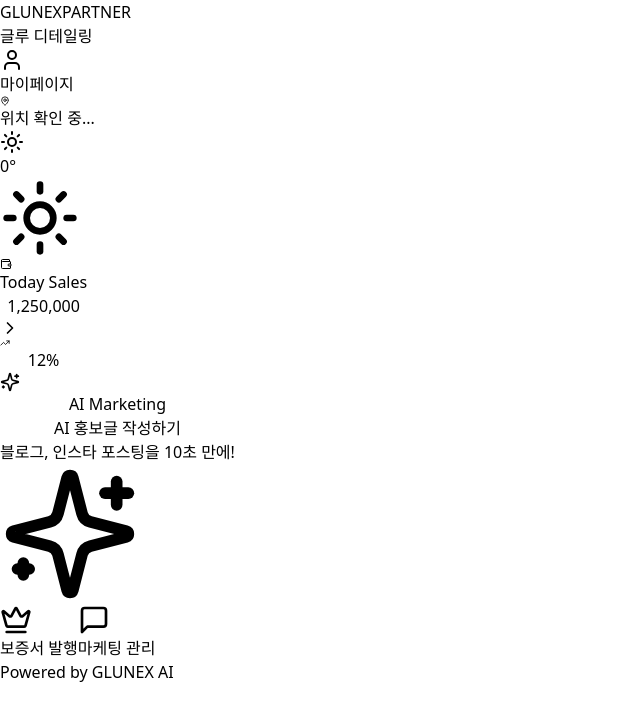
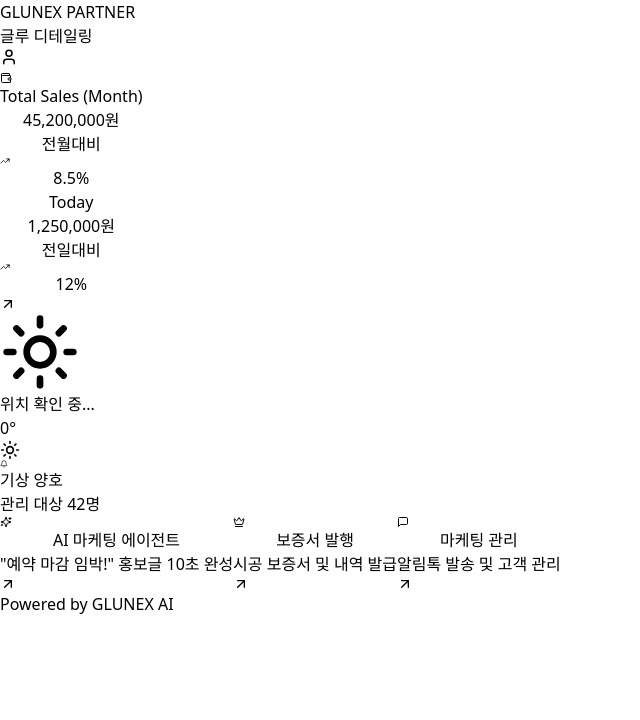
Before and after one commit to owuwan/glunex-app, a React (Vite) app: page / in a window 1280 px wide. Shown: the top 720 px of the page, without its empty margins (0-640 px from the left). Built offline with nearby package versions, Linux system fonts and the light colour scheme; no server answers.

Commit message:
디자인 복구 및 날씨 연동 완료

```diff
--- a/src/pages/Dashboard.jsx
+++ b/src/pages/Dashboard.jsx
@@ -1,6 +1,6 @@
 import React, { useState, useEffect } from 'react';
 import { useNavigate } from 'react-router-dom';
-import { User, Crown, MessageSquare, ChevronRight, CloudRain, Sun, TrendingUp, Sparkles, Loader2, MapPin, Wallet } from 'lucide-react';
+import { User, Crown, MessageSquare, ChevronRight, CloudRain, Sun, TrendingUp, Sparkles, Loader2, MapPin, Wallet, Bell, ArrowUpRight } from 'lucide-react';
 // 파이어베이스 도구
 import { auth, db } from '../firebase';
 import { doc, getDoc } from 'firebase/firestore';
@@ -18,13 +18,16 @@
     rain: 0,
     status: 'clear', // clear, rain
     region: '위치 확인 중...',
+    targetCustomers: 42,
     loading: true
   });
 
   // 매출 데이터 (화면 바인딩용 데이터 객체)
   const salesData = {
+    total: 45200000,
+    totalGrowth: 8.5,
     today: 1250000,
-    monthTotal: 45200000
+    todayGrowth: 12
   };
 
   // 1. 유저 정보 및 날씨 데이터 가져오기
@@ -64,7 +67,7 @@
       // API 키가 없을 경우 (안전 장치)
       if (!API_KEY) {
         console.warn("날씨 API 키가 설정되지 않았습니다.");
-        setWeather({ temp: 20, rain: 0, status: 'clear', region: regionName, loading: false });
+        setWeather({ temp: 20, rain: 0, status: 'clear', region: regionName, targetCustomers: 42, loading: false });
         return;
       }
 
@@ -85,6 +88,7 @@
           rain: rainAmount,
           status: isRain ? 'rainy' : 'clear',
           region: regionName,
+          targetCustomers: isRain ? 45 : 12, // 비 오면 타겟 고객 증가 (예시 로직)
           loading: false
         });
       } else {
@@ -98,147 +102,231 @@
   };
 
   return (
-    <div className="flex flex-col h-full bg-slate-100 font-noto animate-fade-in overflow-hidden">
+    <div className="flex flex-col h-full w-full bg-[#F8F9FB] text-slate-800 font-sans overflow-hidden max-w-md mx-auto shadow-2xl relative animate-fade-in">
 
-      {/* 1. [상단 화이트 박스] 브랜드, 프로필, 현황 카드 */}
-      <div className="bg-white px-8 pt-10 pb-8 rounded-b-[2.5rem] shadow-sm z-10">
+      {/* 배경 그래픽 효과 */}
+      <div className="absolute inset-0 z-0 pointer-events-none">
+         <div className="absolute top-[-10%] left-[-10%] w-[60%] h-[40%] bg-blue-100/40 rounded-full blur-[80px]" />
+         <div className="absolute bottom-[-10%] right-[-10%] w-[60%] h-[40%] bg-slate-200/50 rounded-full blur-[80px]" />
+      </div>
 
-        {/* 헤더: 로고 및 마이페이지 */}
-        <div className="flex justify-between items-center mb-8">
+      {/* [헤더 영역] 상호명 및 마이페이지 */}
+      <div className="relative px-6 pt-10 pb-4 z-10 flex justify-between items-center shrink-0">
         <div>
-            <div className="flex items-center gap-1 mb-1.5">
-              <span className="text-[11px] font-black text-[#D4AF37] uppercase tracking-wider">GLUNEX</span>
-              <span className="text-[11px] font-black text-slate-900 uppercase tracking-wider">PARTNER</span>
+          <div className="flex items-center gap-2 mb-1">
+            <span className="w-1.5 h-1.5 bg-[#D4AF37] rounded-full" />
+            <span className="text-[10px] font-bold text-slate-500 tracking-widest uppercase">
+              GLUNEX PARTNER
+            </span>
           </div>
-            <h2 className="text-3xl font-black text-slate-900 leading-tight tracking-tight">
+          <h2 className="text-2xl font-black text-slate-900 tracking-tight">
             {loadingUser ? '로딩중...' : (userName || '글루 디테일링')}
           </h2>
         </div>
+
         <button
           onClick={() => navigate('/mypage')}
-            className="flex flex-col items-center gap-1 group"
+          className="p-2.5 bg-white rounded-full border border-slate-200 shadow-sm active:scale-95 transition-all hover:bg-slate-50"
         >
-            <div className="w-12 h-12 bg-slate-50 rounded-2xl flex items-center justify-center text-slate-400 border border-slate-100 group-active:scale-95 transition-all shadow-sm">
-              <User size={24} />
-            </div>
-            <span className="text-[9px] font-bold text-slate-400 uppercase">마이페이지</span>
+          <User size={18} className="text-slate-600" />
         </button>
       </div>
 
-        {/* 상단 현황 카드 그리드 (날씨 & 매출) */}
-        <div className="grid grid-cols-5 gap-4">
+      {/* [메인 컨텐츠 영역] */}
+      <div className="flex-1 flex flex-col px-5 pb-6 gap-3 z-10 min-h-0">
 
-          {/* (1) 날씨 카드: 실시간 데이터 연동 */}
-          <div className="col-span-2 bg-slate-800 rounded-[2rem] p-5 text-white relative overflow-hidden flex flex-col justify-center min-h-[110px]">
+        {/* 상단 블록: 매출(Left) + 날씨(Right) */}
+        <div className="flex gap-3 h-[32%] shrink-0">
+
+          {/* 매출 카드 (Total & Today) -> 클릭 시 /sales 이동 */}
+          <button
+            onClick={() => navigate('/sales')}
+            className="flex-[1.8] bg-white rounded-2xl p-5 border border-slate-200 shadow-sm relative overflow-hidden group active:scale-[0.98] transition-all flex flex-col justify-between text-left"
+          >
+            {/* 1. Total Sales (월 매출) */}
+            <div className="relative z-10 w-full">
+              <div className="flex items-center gap-1.5 mb-0.5">
+                <div className="p-1 rounded bg-slate-100 text-slate-500">
+                  <Wallet size={12} />
+                </div>
+                <span className="text-[10px] font-bold text-slate-500 uppercase tracking-wide">
+                  Total Sales (Month)
+                </span>
+              </div>
+
+              <div className="flex items-baseline gap-1 mb-0.5">
+                <span className="text-2xl font-black text-slate-900 tracking-tighter leading-none">
+                  {salesData.total.toLocaleString()}
+                </span>
+                <span className="text-sm font-bold text-slate-400">원</span>
+              </div>
+
+              {/* 전월대비 */}
+              <div className="flex items-center gap-2">
+                <span className="text-[10px] font-medium text-slate-400">전월대비</span>
+                <div className="bg-red-50 text-red-500 text-[10px] px-1.5 py-0.5 rounded font-bold flex items-center gap-0.5">
+                   <TrendingUp size={10} /> {salesData.totalGrowth}%
+                </div>
+              </div>
+            </div>
+
+            {/* 구분선 */}
+            <div className="w-full h-px bg-slate-100 my-1" />
+
+            {/* 2. Today Sales (일 매출) */}
+            <div className="relative z-10 w-full">
+              <span className="text-[10px] font-bold text-blue-600 uppercase tracking-wide flex items-center gap-1 mb-0.5">
+                 Today
+              </span>
+
+              <div className="flex items-baseline gap-1 mb-0.5">
+                <span className="text-xl font-black text-slate-800 tracking-tighter">
+                  {salesData.today.toLocaleString()}
+                </span>
+                <span className="text-xs font-bold text-slate-400">원</span>
+              </div>
+
+              {/* 전일대비 */}
+              <div className="flex items-center gap-2">
+                <span className="text-[10px] font-medium text-slate-400">전일대비</span>
+                <div className="bg-red-50 text-red-500 text-[10px] px-1.5 py-0.5 rounded font-bold flex items-center gap-0.5">
+                   <TrendingUp size={10} /> {salesData.todayGrowth}%
+                </div>
+              </div>
+            </div>
+
+            {/* 호버 효과 아이콘 */}
+            <div className="absolute right-3 top-3 opacity-0 group-hover:opacity-100 transition-opacity text-slate-300">
+               <ArrowUpRight size={16} />
+            </div>
+          </button>
+
+          {/* 날씨 카드 (비소식 알림 연동) */}
+          <div className="flex-1 bg-white rounded-2xl p-4 border border-slate-200 shadow-sm relative overflow-hidden flex flex-col items-center justify-between gap-1 group hover:border-blue-200 transition-colors">
+             {/* 배경 아이콘 (날씨 상태에 따라 변경) */}
+             {weather.status === 'rainy' ? (
+                <CloudRain size={80} className="absolute -right-6 -bottom-6 text-blue-50 opacity-50 rotate-12 group-hover:scale-110 transition-transform" />
+             ) : (
+                <Sun size={80} className="absolute -right-6 -bottom-6 text-amber-50 opacity-50 rotate-12 group-hover:scale-110 transition-transform" />
+             )}
+
+             <div className="w-full flex flex-col items-center z-10 mt-1">
+                <div className="text-[10px] font-medium text-slate-400 mb-1">
+                  {weather.loading ? '위치 확인 중...' : weather.region}
+                </div>
+                <div className="flex items-center gap-2">
                    {weather.loading ? (
-              <div className="flex flex-col items-center justify-center h-full gap-2 text-slate-400">
-                <Loader2 size={20} className="animate-spin" />
-                <span className="text-[10px]">날씨 확인중</span>
-              </div>
+                     <Loader2 className="animate-spin text-slate-400" size={24} />
                    ) : (
                      <>
-                <p className="text-[10px] font-bold text-slate-400 mb-2 flex items-center gap-1">
-                  <MapPin size={10} /> {weather.region}
-                </p>
-                <div className="flex items-center gap-2 relative z-10">
-                  {weather.status === 'rainy' ? (
-                    <CloudRain size={24} className="text-blue-400" />
-                  ) : (
-                    <Sun size={24} className="text-amber-400" />
-                  )}
-                  <span className="text-3xl font-black italic tracking-tighter">{weather.temp}°</span>
-                </div>
-                {/* 배경 장식 아이콘 */}
-                {weather.status === 'rainy' ? (
-                  <CloudRain size={80} className="absolute right-[-15px] bottom-[-15px] opacity-10" />
-                ) : (
-                  <Sun size={80} className="absolute right-[-15px] bottom-[-15px] opacity-10" />
-                )}
-                {/* 강수량 표시 (비 올 때만) */}
-                {weather.rain > 0 && (
-                  <span className="absolute top-4 right-4 text-[9px] text-blue-300 font-bold bg-blue-900/50 px-1.5 py-0.5 rounded-md">
-                    {weather.rain}mm
-                  </span>
-                )}
+                        <div className="text-3xl font-black text-slate-800 leading-none tracking-tight">{weather.temp}°</div>
+                        {weather.status === 'rainy' ? <CloudRain size={20} className="text-blue-500" /> : <Sun size={20} className="text-amber-500" />}
                      </>
                    )}
                 </div>
-
-          {/* (2) 매출 카드: 페이지 이동 연동 */}
-          <button
-            onClick={() => navigate('/sales')}
-            className="col-span-3 bg-white rounded-[2rem] p-5 shadow-sm border border-slate-100 text-left active:scale-95 transition-all flex flex-col justify-center min-h-[110px] relative overflow-hidden"
-          >
-            <div className="flex items-center gap-1.5 mb-2">
-              <div className="p-1 rounded-md bg-blue-50 text-blue-600">
-                <Wallet size={12} />
-              </div>
-              <p className="text-[10px] font-black text-slate-400 uppercase tracking-tight">Today Sales</p>
              </div>
 
-            <div className="flex items-center justify-between relative z-10">
-              <span className="text-2xl font-black text-slate-900 tracking-tighter">
-                {salesData.today.toLocaleString()}
+             {/* 비소식 관리 대상 알림 (데이터 바인딩) */}
+             <div className="z-10 w-full">
+               <div className={`border rounded-lg p-2 flex flex-col items-center text-center ${weather.status === 'rainy' ? 'bg-blue-50 border-blue-100' : 'bg-slate-50 border-slate-100'}`}>
+                 <div className="flex items-center gap-1 mb-0.5">
+                   <Bell size={8} className={weather.status === 'rainy' ? "text-blue-600 fill-blue-600" : "text-slate-400"} />
+                   <span className={`text-[9px] font-bold ${weather.status === 'rainy' ? 'text-blue-600' : 'text-slate-500'}`}>
+                     {weather.status === 'rainy' ? '비소식 알림' : '기상 양호'}
                    </span>
-              <ChevronRight size={20} className="text-slate-300" />
                  </div>
-
-            {/* 전일 대비 상승 표시 (데코레이션) */}
-            <div className="absolute right-4 bottom-4 flex items-center gap-1 text-[9px] font-bold text-red-500 bg-red-50 px-1.5 py-0.5 rounded-full">
-              <TrendingUp size={10} /> 12%
+                 <span className="text-[10px] font-black text-slate-700 tracking-tight">
+                   관리 대상 <span className={`underline decoration-2 ${weather.status === 'rainy' ? 'text-blue-600' : 'text-slate-600'}`}>{weather.targetCustomers}명</span>
+                 </span>
                </div>
-          </button>
+             </div>
           </div>
         </div>
 
-      {/* 2. [하단 그레이 박스 영역] 기능 실행 버튼들 */}
-      <div className="flex-1 px-6 pt-6 pb-6 space-y-4 overflow-y-auto flex flex-col">
+        {/* 하단 액션 버튼 3개 */}
+        <div className="flex-1 flex flex-col gap-3 min-h-0">
 
-        {/* AI 홍보글 배너 */}
+          {/* AI 마케팅 에이전트 -> /creator 이동 */}
           <button
              onClick={() => navigate('/creator')}
-          className="w-full bg-gradient-to-br from-blue-600 to-indigo-700 rounded-[2.5rem] p-8 text-white shadow-xl shadow-blue-200/50 relative overflow-hidden text-left active:scale-95 transition-all"
+             className="flex-1 bg-gradient-to-r from-indigo-50 to-white rounded-2xl border border-indigo-100 p-5 flex items-center justify-between relative overflow-hidden group active:scale-[0.98] transition-all shadow-sm hover:shadow-md"
           >
-          <div className="relative z-10">
-            <div className="flex items-center gap-2 mb-3">
-              <div className="bg-white/20 p-2 rounded-xl backdrop-blur-md">
-                <Sparkles size={20} className="text-white" />
+             <div className="absolute left-0 top-0 w-1 h-full bg-indigo-500" />
+             <div className="flex flex-col items-start z-10 pl-2">
+                <div className="flex items-center gap-2 mb-1">
+                   <div className="p-1 rounded bg-indigo-100 text-indigo-600">
+                     <Sparkles size={12} className="fill-indigo-600" />
                    </div>
-              <span className="text-[11px] font-black text-blue-100 uppercase tracking-widest">AI Marketing</span>
+                   {/* [유지] 글자 크기 키움 */}
+                   <span className="text-base font-black text-indigo-900">AI 마케팅 에이전트</span>
                 </div>
-            <p className="text-2xl font-black mb-1.5">AI 홍보글 작성하기</p>
-            <p className="text-xs text-blue-100 opacity-90 font-medium">블로그, 인스타 포스팅을 10초 만에!</p>
+                {/* [유지] 글자 크기 키움 */}
+                <span className="text-[14px] text-slate-500 text-left font-medium">
+                   "예약 마감 임박!" 홍보글 10초 완성
+                </span>
              </div>
-          <Sparkles size={140} className="absolute right-[-30px] top-[-30px] text-white/10" />
+             <div className="w-8 h-8 rounded-full bg-white flex items-center justify-center border border-slate-100 text-slate-300 shadow-sm group-hover:text-indigo-500 transition-colors">
+                <ArrowUpRight size={16} />
+             </div>
           </button>
 
-        {/* 주요 실행 버튼 그리드 */}
-        <div className="grid grid-cols-2 gap-4">
+          {/* 보증서 발행 -> /create 이동 */}
           <button
              onClick={() => navigate('/create')}
-            className="bg-white p-8 rounded-[2.8rem] shadow-sm text-center active:scale-95 transition-all flex flex-col items-center gap-4 border border-white"
+             className="flex-1 bg-white rounded-2xl border border-slate-200 p-5 flex items-center justify-between group active:scale-[0.98] transition-all shadow-sm hover:shadow-md hover:border-amber-200"
           >
-            <div className="w-16 h-16 bg-slate-900 rounded-[1.5rem] flex items-center justify-center text-amber-400 shadow-lg shadow-slate-200">
-              <Crown size={32} />
+             <div className="absolute left-0 top-0 w-1 h-full bg-amber-400" />
+             <div className="flex flex-col items-start z-10 pl-2">
+                <div className="flex items-center gap-2 mb-1">
+                   <div className="p-1 rounded bg-amber-50 text-amber-500">
+                     <Crown size={12} className="fill-amber-500" />
                    </div>
-            <p className="text-base font-black text-slate-900">보증서 발행</p>
+                   {/* [유지] 글자 크기 키움 */}
+                   <span className="text-base font-black text-slate-800">보증서 발행</span>
+                </div>
+                {/* [유지] 글자 크기 키움 */}
+                <span className="text-[14px] text-slate-500 font-medium">
+                   시공 보증서 및 내역 발급
+                </span>
+             </div>
+             <div className="w-8 h-8 rounded-full bg-slate-50 flex items-center justify-center border border-slate-100 text-slate-300 shadow-sm group-hover:text-amber-500 transition-colors">
+                <ArrowUpRight size={16} />
+             </div>
           </button>
 
+          {/* 마케팅 관리 -> /marketing 이동 */}
           <button
              onClick={() => navigate('/marketing')}
-            className="bg-white p-8 rounded-[2.8rem] shadow-sm text-center active:scale-95 transition-all flex flex-col items-center gap-4 border border-white"
+             className="flex-1 bg-white rounded-2xl border border-slate-200 p-5 flex items-center justify-between group active:scale-[0.98] transition-all shadow-sm hover:shadow-md hover:border-blue-200"
           >
-            <div className="w-16 h-16 bg-blue-50 rounded-[1.5rem] flex items-center justify-center text-blue-600 border border-blue-100">
-              <MessageSquare size={32} />
+             <div className="absolute left-0 top-0 w-1 h-full bg-blue-500" />
+             <div className="flex flex-col items-start z-10 pl-2">
+                <div className="flex items-center gap-2 mb-1">
+                   <div className="p-1 rounded bg-blue-50 text-blue-500">
+                     <MessageSquare size={12} className="fill-blue-500" />
                    </div>
-            <p className="text-base font-black text-slate-900">마케팅 관리</p>
+                   {/* [유지] 글자 크기 키움 */}
+                   <span className="text-base font-black text-slate-800">마케팅 관리</span>
+                </div>
+                {/* [유지] 글자 크기 키움 */}
+                <span className="text-[14px] text-slate-500 font-medium">
+                   알림톡 발송 및 고객 관리
+                </span>
+             </div>
+             <div className="w-8 h-8 rounded-full bg-slate-50 flex items-center justify-center border border-slate-100 text-slate-300 shadow-sm group-hover:text-blue-500 transition-colors">
+                <ArrowUpRight size={16} />
+             </div>
           </button>
+
         </div>
 
         {/* 하단 카피라이트 */}
-        <div className="mt-auto pt-6 pb-2 text-center">
-          <p className="text-[10px] text-slate-400 font-bold uppercase tracking-[0.3em]">Powered by GLUNEX AI</p>
+        <div className="text-center pt-1 shrink-0">
+           <p className="text-[9px] text-slate-400 font-bold uppercase tracking-[0.2em]">
+              Powered by GLUNEX AI
+           </p>
         </div>
+
       </div>
     </div>
   );
```
Lines whose indentation alone changed are shown as unchanged.
